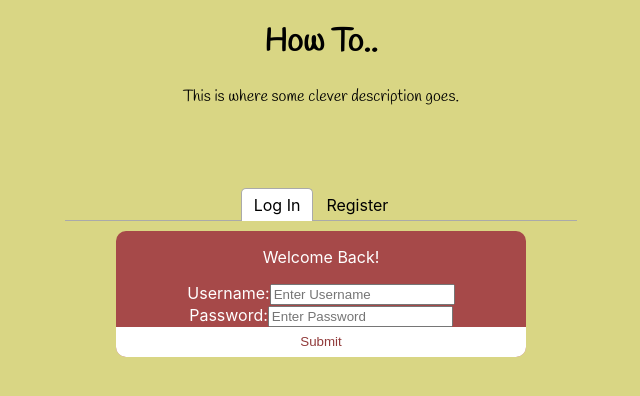
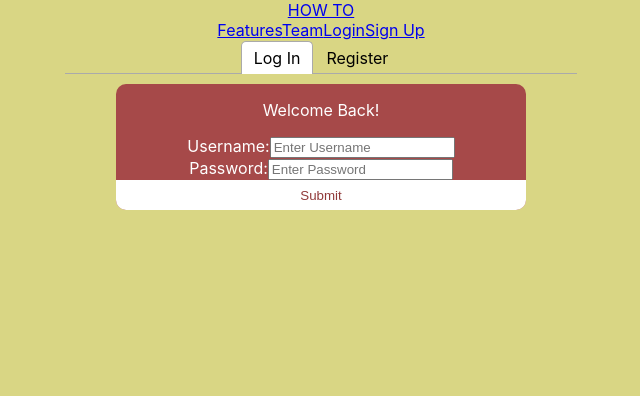
Before and after one commit to BW-Jess-How-To-1/front-end, a React (Create React App) app: page / in a window 1280 px wide. Shown: the top 396 px of the page, without its empty margins (319-959 px from the left). Built offline with nearby package versions, Linux system fonts and the light colour scheme; the HTML template or start-up script is replaced by a standard one.

Commit message:
imported NavBar into App.js

```diff
--- a/src/App.js
+++ b/src/App.js
@@ -6,10 +6,12 @@ import ProtectedRoute from './Component/ProtectedRoute';
 import CreatorDashboard from './Component/CreatorDashboard';
 import { Route, Switch } from 'react-router-dom';
 
+import NavBar from './Component/NavBar';
+
 function App() {
 	return (
 		<div className='App'>
-			<Title/>
+			<NavBar />
 			<Switch>
 			<Route exact path='/' component={FormBox}/>
 
```
